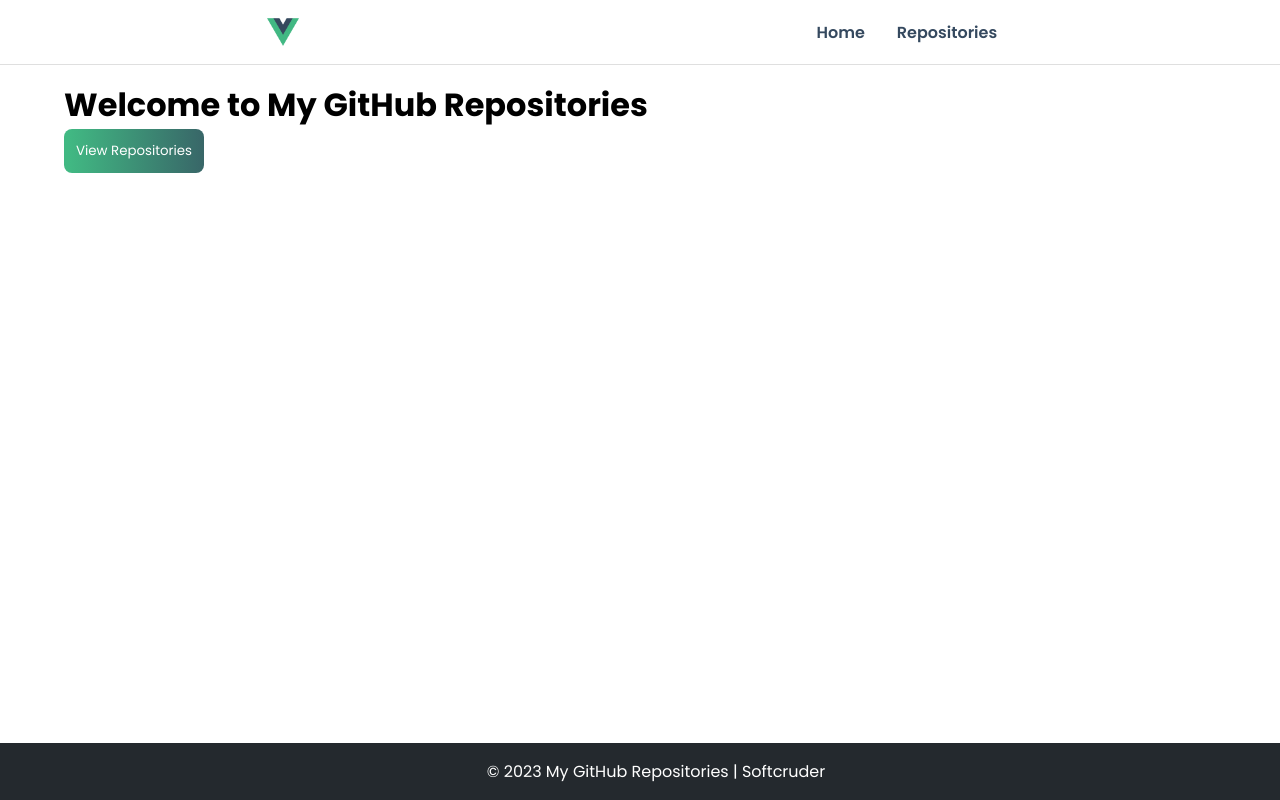
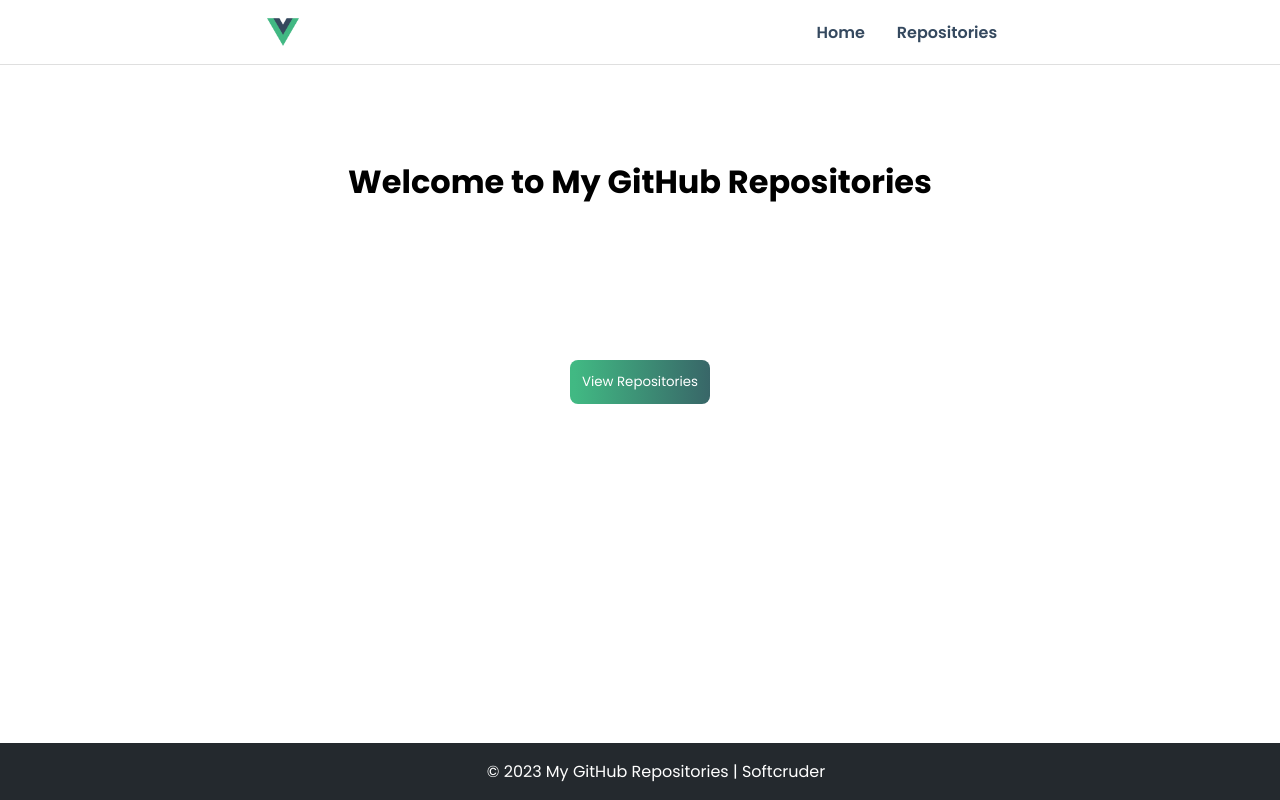
Before and after one commit to softcruder/third-semester-vue, a Vue app: page /home in a window 1280 px wide. Built offline with nearby package versions, Linux system fonts and the light colour scheme.

Commit message:
final-commit

```diff
--- a/package.json
+++ b/package.json
@@ -13,7 +13,6 @@
     "vue": "^3.2.13",
     "vue-axios": "^3.5.2",
     "vue-router": "^4.1.6",
-    "vue-tailwind": "^2.5.1",
     "vuejs-paginate": "^2.1.0"
   },
   "devDependencies": {
--- a/src/components/HomePage.vue
+++ b/src/components/HomePage.vue
@@ -10,3 +10,12 @@ export default {
   name: 'HomePage',
 };
 </script>
+<style scoped>
+div {
+  display: flex;
+  flex-direction: column;
+  align-items: center;
+  justify-content: center;
+  height: 50vh;
+}
+</style>
```
Also changed, not shown: 1 other file (tests, documents, lock files or other folders).
